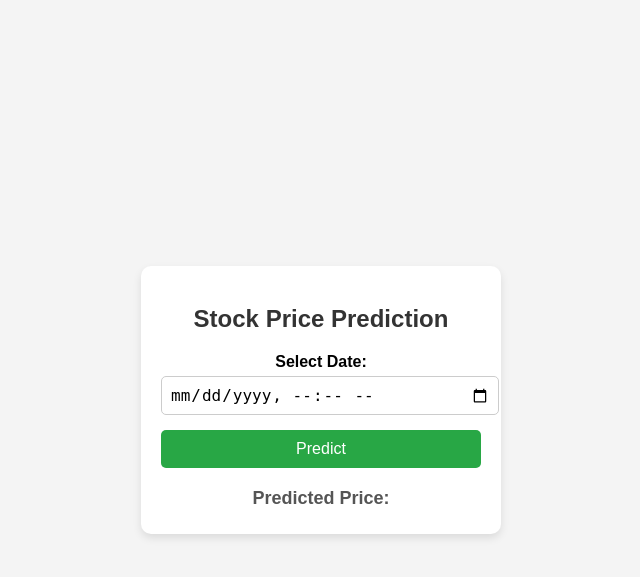
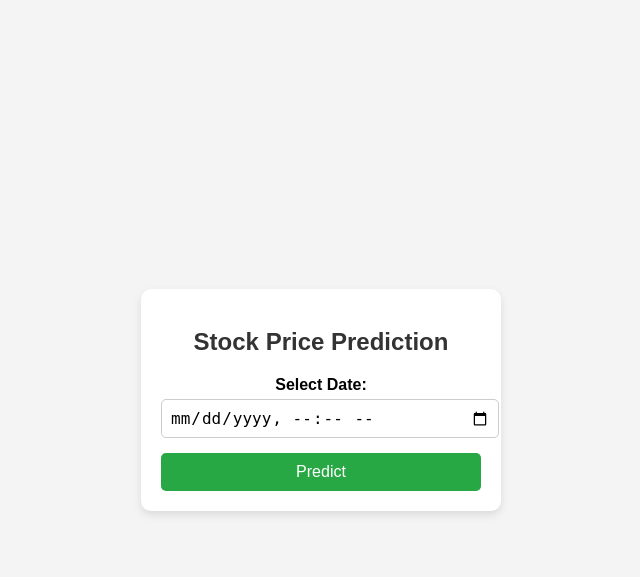
Before and after one commit to RehanK-123/Stock_Prediction, a Flask app: page /home in a window 1280 px wide. Shown: the top 577 px of the page, without its empty margins (319-959 px from the left). Run offline with Flask 3, Linux system fonts and the light colour scheme.

Commit message:
Update Home.html

```diff
--- a/templates/Home.html
+++ b/templates/Home.html
@@ -87,12 +87,6 @@
 
             <!-- Submit Button -->
             <input type="submit" value="Predict">
-
-            <!-- Output Section -->
-            <div class="output-section">
-                <label for="output">Predicted Price:</label>
-                <output id="output">{{output}}</output> <!-- Displays predicted price -->
-            </div>
         </form>
     </div>
 </body>
```
